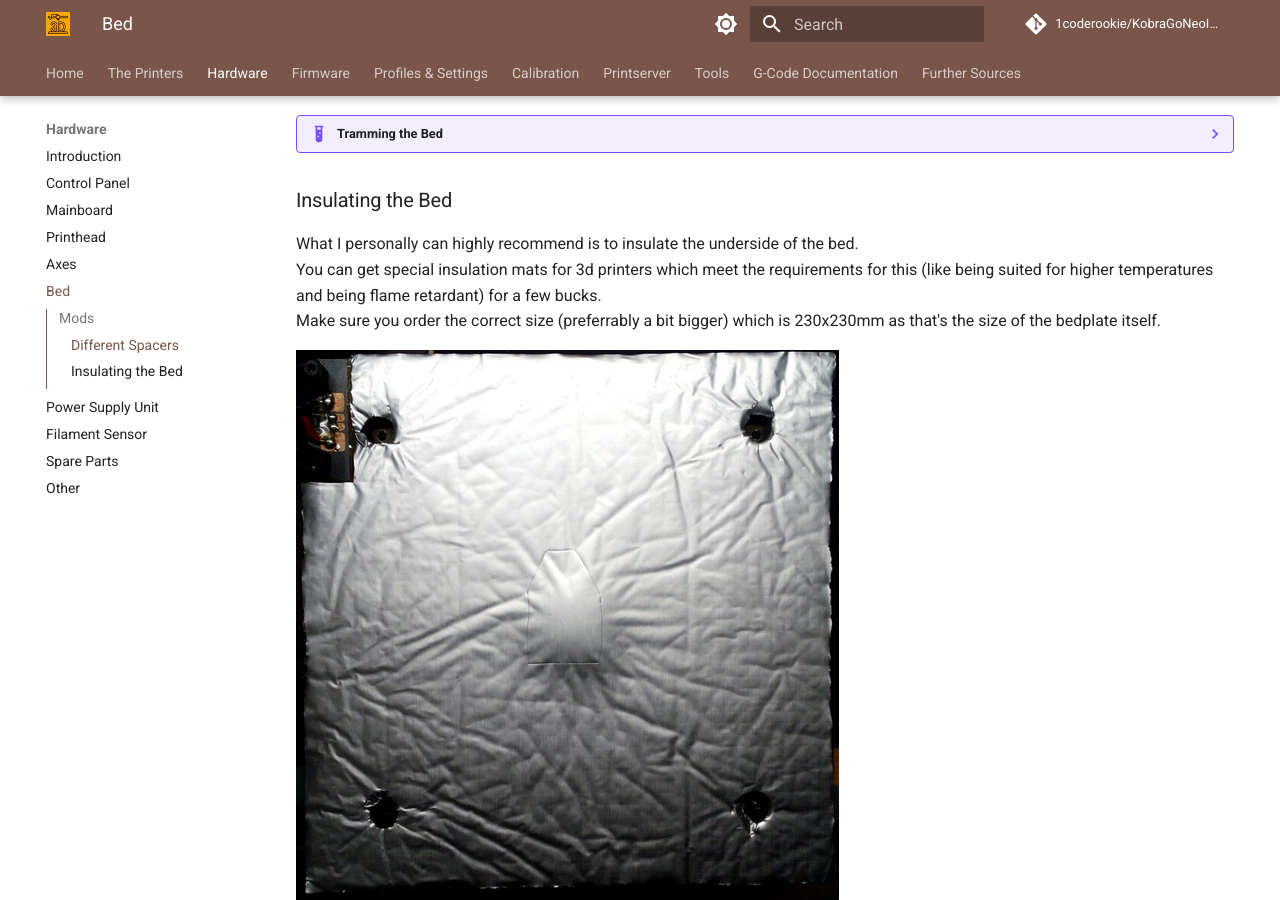
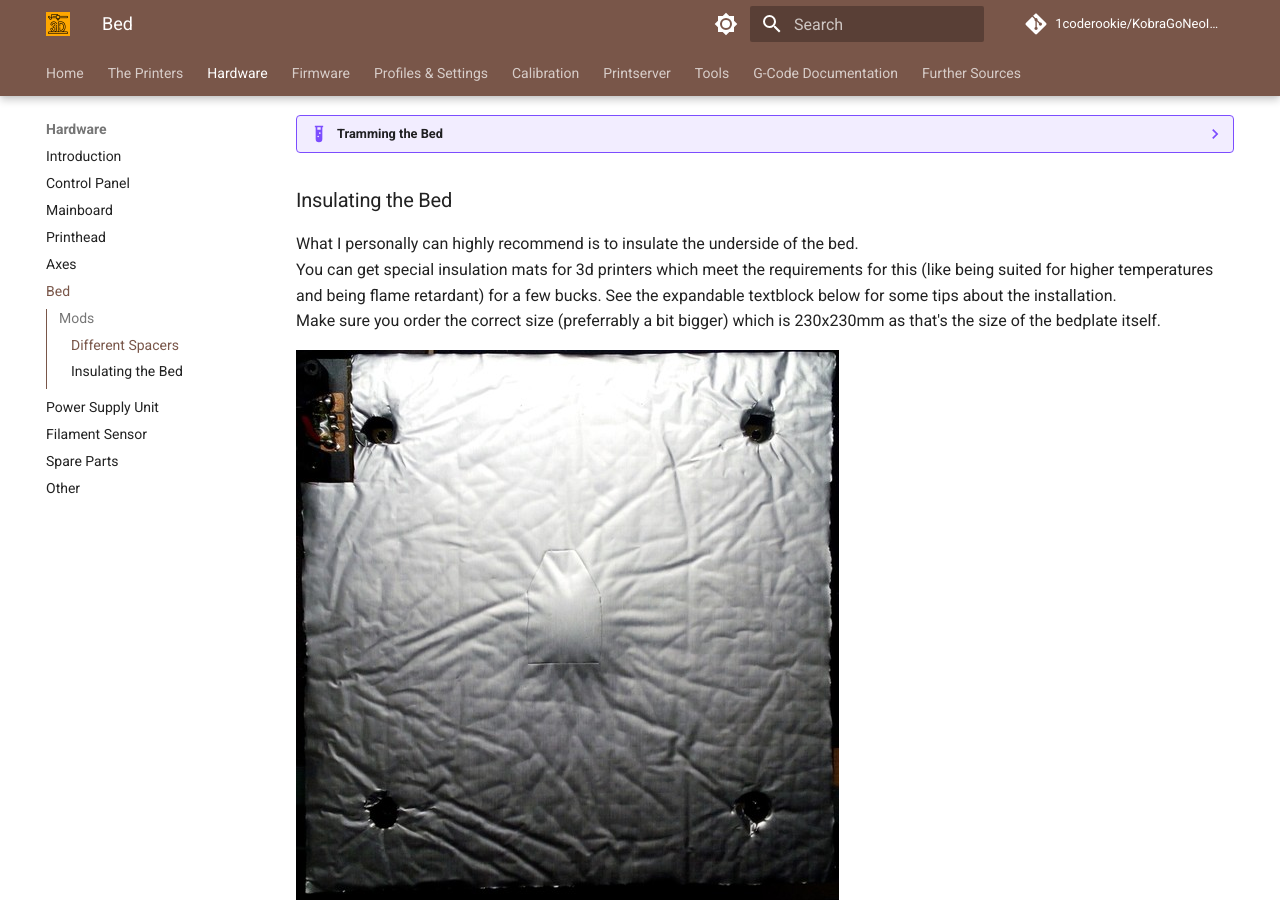
Before and after one commit to 1coderookie/KobraGoNeoInsights, an MkDocs documentation site: the page built from docs/hardware/bed.md, in a window 1280 px wide and 900 px high, scrolled down 4335 px. Built offline with MkDocs 1.6.1 and Material for MkDocs 9.7.7, drawn with Linux system fonts in a browser that asks for light colours; comment, search, counter and statistics services are not loaded; some of the changed lines change nothing that is shown.

Commit message:
Update bed.md

```diff
--- a/docs/hardware/bed.md
+++ b/docs/hardware/bed.md
@@ -170,7 +170,7 @@
 
 ### Insulating the Bed
 What I personally can highly recommend is to insulate the underside of the bed.
-You can get special insulation mats for 3d printers which meet the requirements for this (like being suited for higher temperatures and being flame retardant) for a few bucks.
+You can get special insulation mats for 3d printers which meet the requirements for this (like being suited for higher temperatures and being flame retardant) for a few bucks. See the expandable textblock below for some tips about the installation.
 Make sure you order the correct size (preferrably a bit bigger) which is 230x230mm as that's the size of the bedplate itself.
 
 ![Bed insulated](../assets/images/bed_insulated_web.jpg)
@@ -184,13 +184,14 @@
 
 ??? example "Adding the Insulation"
 
-    Before I'll go into the steps about how to apply the insulation, I have to mention that you'll need longer spacers and screws due to the thickness of the insulation (which is about 9-10mm most of the time). You'll need to raise the whole bedplate to avoid contact between the insulation and the motor mount at the back of the construction. If you use the beforementioned springs, you'll be fine as they are longer then the stock spacers anyway. If you'll use the stock spacers or silicone spacers of about the same size, you can add bolt nuts underneath to raise the bed.
+    Before I'll go into the steps about how to apply the insulation, I have to mention that you'll need longer spacers and screws due to the thickness of the insulation (which is about 9-10mm most of the time). *You'll need to raise the whole bedplate to avoid contact between the insulation and the motor mount at the back of the construction.* If you use the beforementioned springs, you'll be fine as they are longer then the stock spacers anyway. If you'll use the stock spacers or silicone spacers of about the same size, you can add bolt nuts underneath to raise the bed.
 
-    For adding the insulation, you need to dismount the bedplate from the gantry by taking out the four screws (remove the PEI coated plate first tho). Be careful with the wires when moving the plate. Put the plate onto the insulation (but don't peel off the protective layer of the adhesive yet!), align it and mark the four holes of the screws.
-    Then place the bed upside down on a flat and clean surface - wipe the surface beforehand tho to make sure that there's no dirt or even metal chips which would press into or stick onto the magnetic surface. Now use IPA or (which I prefer) silicone remover to wipe the underside of the bed where the insulation should be applied to and clean off any dirt or grease from your fingers.
-    Now lay down the insulation onto the bed like if you would apply it (but still with the protective layer on the adhesive!) and adjust the position. Mark the area where the wires are connected to the bed as well and cut away that part of the insulation. Place the spacers above the premarked holes and cut away the insulation in that area as well, so that the spacers will touch the plate later without any insulation between.
-    When it comes down to finally apply the insulation, I personally would suggest to cover the whole surface of the bed with Kapton tape first, just in case you'd have to tear off the insulation in the future. I also added two layers of Kapton tape especially above the contacts and the little piece of foam of the thermistor in the center of the bed and marked that area roughly at the insulation, just in case I'd have to replace the thermistor in the future.
-    Once everything is done and prepared, you can finally apply the insulation. Make sure you start at one side to avoid any bubbles, you want the insulation to stick on the bed equally. If some of the insulation protrudes beyond the plate, cut it off. The following picture shows the applied insulation.
-    *I highly recommend to additionally secure the insulation by using some pieces of Kapton tape as well to ensure that the edges and sides of the insulation won't come loose.*
-    Then add the spacers and the screws and mount the bed onto the gantry again. Make sure that the insulation doesn't touch the construction and the motor mount at the back, the bed has to move as free as before. If you used adjustable spacers, tram the bed again.
-    When switching on the printer, make sure you proceed with adjusting the z-offset due to the raised bed and execute an ABL procedure as well as a PID tuning of the bed now and save the new values to the EEPROM.
+    - For adding the insulation, you need to dismount the bedplate from the gantry by taking out the four screws (remove the PEI coated plate first tho). Be careful with the wires when moving the plate. Put the plate onto the insulation (but don't peel off the protective layer of the adhesive yet!), align it and mark the four holes of the screws.
+    - Then place the bed upside down on a flat and clean surface - wipe the surface beforehand tho to make sure that there's no dirt or even metal chips which would press into or stick onto the magnetic surface. Now use IPA or (which I prefer) silicone remover to wipe the underside of the bed where the insulation should be applied to and clean off any dirt or grease from your fingers.
+    - Now lay down the insulation onto the bed like if you would apply it (*but still with the protective layer on the adhesive!*) and adjust the position. Mark the area where the wires are connected to the bed as well and cut away that part of the insulation. Place the spacers above the premarked holes and cut away the insulation in that area as well, so that the spacers will touch the plate later without any insulation between. I'd recommend to mark the areas that should be cut and then take the insulation away from the bedplate, so that you don't harm the surface when using a sharp knife or so.
+    - When it comes down to finally apply the insulation, *I personally would suggest to cover the whole surface of the bed with Kapton tape first,* just in case you'd have to tear off the insulation in the future. I also added two layers of Kapton tape especially above the contacts and the little piece of foam of the thermistor in the center of the bed and marked that area roughly at the insulation, just in case I'd have to replace the thermistor in the future.
+    - Once everything is done and prepared, you can finally apply the insulation. Make sure you start at one side to avoid any bubbles, you want the insulation to stick on the bed equally. If some of the insulation protrudes beyond the plate, cut it off. The following picture shows the applied insulation. <br> ![Bed insulated](../assets/images/bed_insulated_web.jpg)
+    - *I highly recommend to additionally secure the insulation by using some pieces of Kapton tape as well to ensure that the edges and sides of the insulation won't come loose.* Don't skip this step, as the insulation most likely will come off sooner or later at the sides and edges (at least mine did).
+    - Then add the spacers and the screws and mount the bed onto the gantry again. Make sure that the insulation doesn't touch the construction and the motor mount at the back, the bed has to move as free as before. So move the bedplate manually to see if everything is fine and if there's enough clearance between the insulation and the other parts.
+    - If you used adjustable spacers, tram the bed again.
+    - When switching on the printer, make sure you proceed with executing an ABL procedure, adjusting the z-offset due to the raised bed and execute a PID tuning of the bed now and save the new values to the EEPROM.
```
